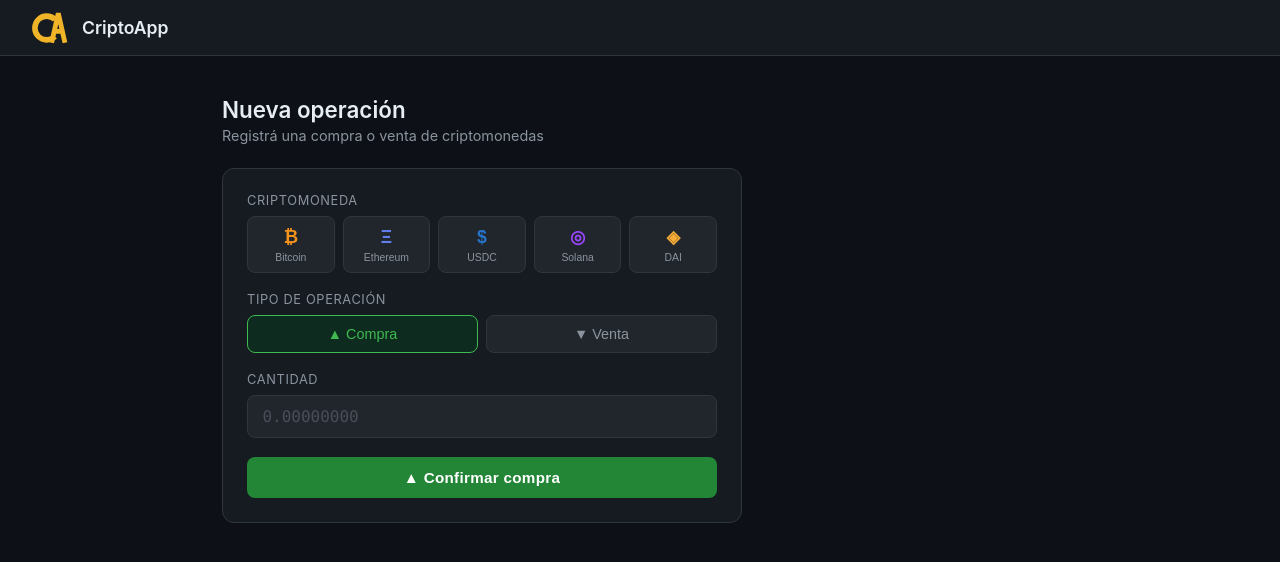
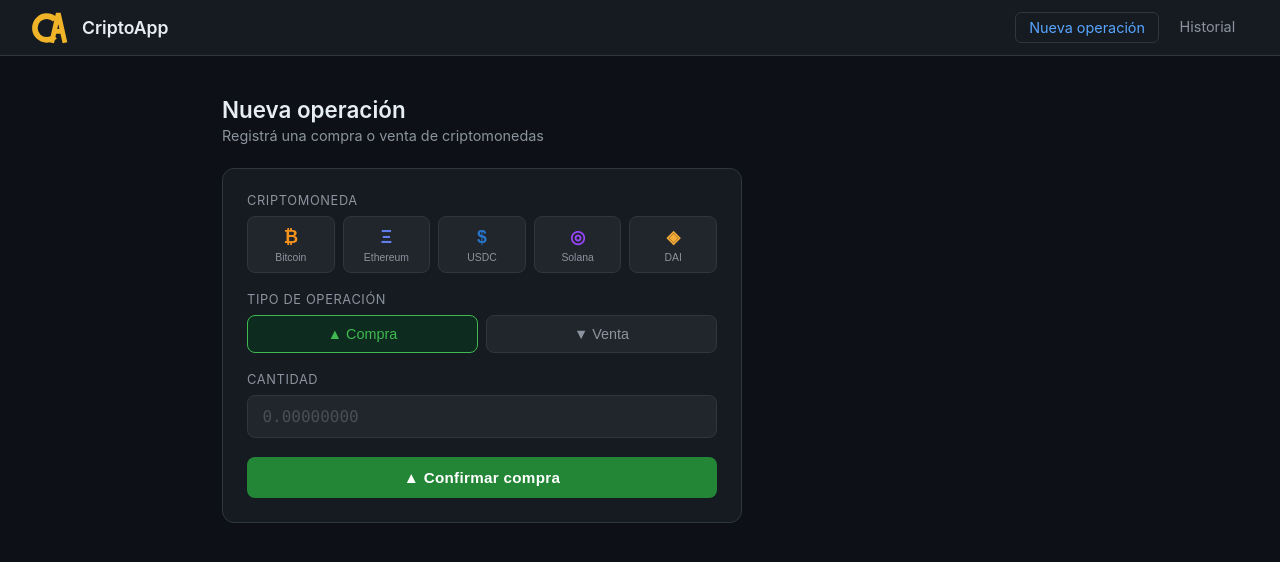
Before and after one commit to GabiGudi/criptoApp, a Vue app in the folder frontend/: page / in a window 1280 px wide. Shown: the top 562 px of the page. Built offline with nearby package versions, Linux system fonts and the light colour scheme.

Commit message:
correccion RouterLink historial - nueva opercaion

```diff
--- a/frontend/src/App.vue
+++ b/frontend/src/App.vue
@@ -5,17 +5,19 @@
   <nav>
     <div class="nav-logo">
       <svg width="40" height="36" viewBox="0 4 108 92" xmlns="http://www.w3.org/2000/svg">
-    <!-- C: arco dorado abierto a la derecha -->
         <path d="M 62 27 A 32 32 0 1 0 62 73"
           fill="none" stroke="#f0b429" stroke-width="15" stroke-linecap="butt"/>
-    <!-- A: dos piernas -->
         <polyline points="53,90 71,10 89,90"
           fill="none" stroke="#f0b429" stroke-width="13" stroke-linejoin="miter"/>
-    <!-- A: barra horizontal -->
         <line x1="60" y1="59" x2="82" y2="59"
           stroke="#f0b429" stroke-width="13" stroke-linecap="butt"/>
       </svg>
       CriptoApp
+    </div>
+
+    <div class="nav-links">
+      <RouterLink to="/">Nueva operación</RouterLink>
+      <RouterLink to="/historial">Historial</RouterLink>
     </div>
   </nav>
 
```
Lines whose indentation alone changed are shown as unchanged.
